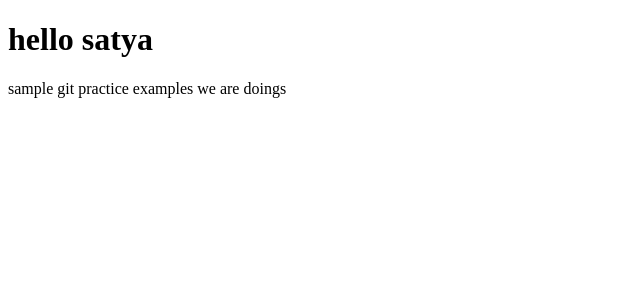
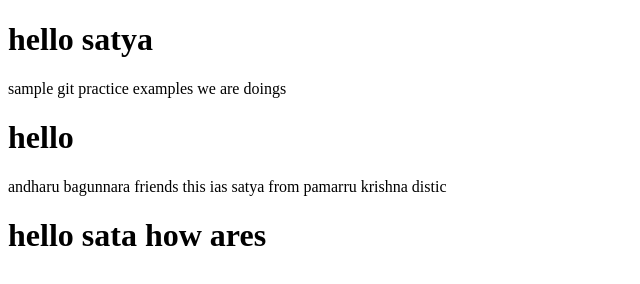
Before and after one commit to satyapadamati/React-practice, a website: page index.html in a window 1280 px wide. Shown: the whole page, without its empty margins (0-640 px from the left). Drawn offline with Linux system fonts and the light colour scheme.

Commit message:
latest commet

```diff
--- a/sample.html
+++ b/index.html
@@ -9,5 +9,11 @@
 <body>
     <h1>hello satya</h1>
     <p>sample git practice examples we are doings</p>
+    <h1>hello</h1>
+    <p>andharu bagunnara friends this ias satya from pamarru krishna distic </p>
+
+    <h1>hello sata how ares
+
+    </h1>
 </body>
 </html>
```
Also changed, not shown: package.json (added, +25 -0 lines), 2 other files.
